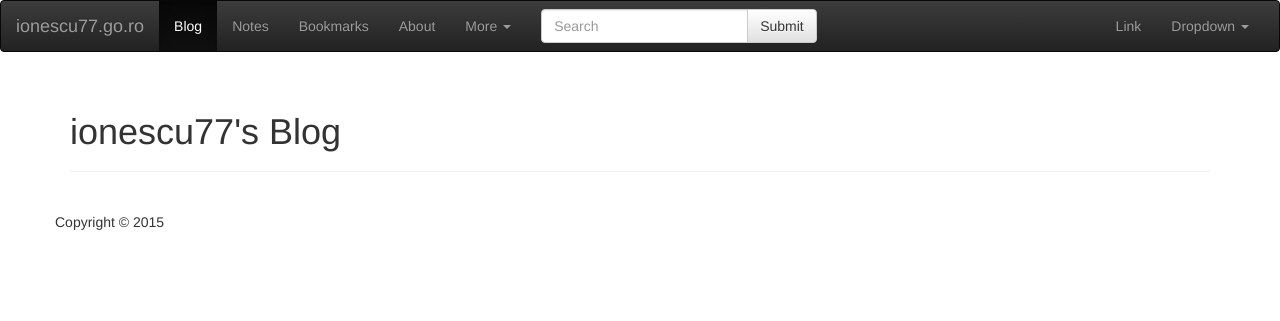
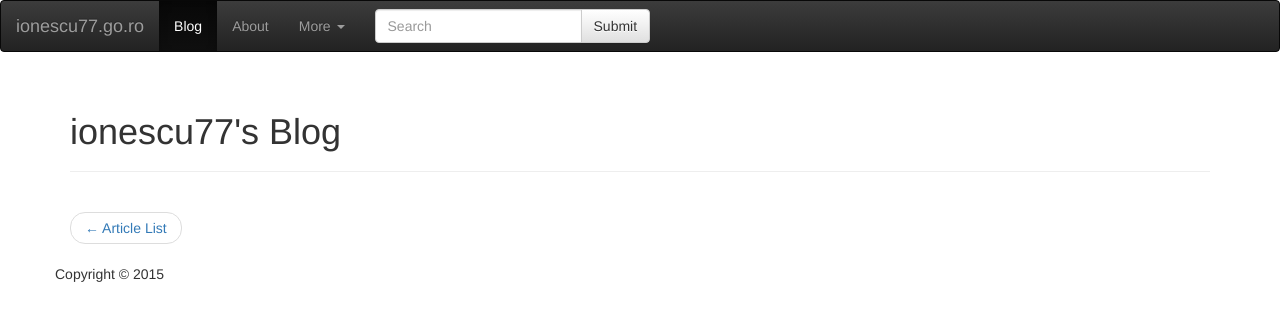
Before and after one commit to ionescu77/myWebsite, a Django app: template src/blogengine/templates/post_detail.html in a window 1280 px wide. Shown: the top 321 px of the page. Run offline with Django 3.2, Linux system fonts and the light colour scheme; the template is opened without the code that fills it, so the values that code supplies are empty; parts of the project's set-up code (start-up, migrations or seed data) failed here and were passed over; some libraries are stand-ins or nearby versions.

Commit message:
Added some niceties to improve blog readability etc

```diff
--- a/src/blogengine/templates/post_detail.html
+++ b/src/blogengine/templates/post_detail.html
@@ -8,4 +8,11 @@
         {{ object.text|custom_markdown }}
         <p><small>{{ object.pub_date }}</small></p>
         </div>
+
+        <nav>
+          <ul class="pager">
+            <li class="previous"><a href="/blog/"><span aria-hidden="true">&larr;</span> Article List</a></li>
+          </ul>
+        </nav>
+
     {% endblock %}
--- a/src/blogengine/templates/post_list.html
+++ b/src/blogengine/templates/post_list.html
@@ -7,7 +7,6 @@
         {% for post in object_list %}
           <div class="post">
             <h1><a href="{{ post.get_absolute_url }}">{{ post.title }}</a></h1>
-            {{ post.text | custom_markdown }}
             <p><small>{{ post.pub_date }}</small></p>
           </div>
         {% endfor %}
--- a/src/templates/includes/base.html
+++ b/src/templates/includes/base.html
@@ -38,20 +38,21 @@
             <!-- Collect the nav links, forms, and other content for toggling -->
             <div class="collapse navbar-collapse" id="bs-example-navbar-collapse-1">
               <ul class="nav navbar-nav">
-                <li class="active"><a href="#">Blog <span class="sr-only">(current)</span></a></li>
-                <li><a href="#">Notes</a></li>
-                <li><a href="#">Bookmarks</a></li>
-                <li><a href="#">About</a></li>
+                <li class="active"><a href="/blog/">Blog <span class="sr-only">(current)</span></a></li>
+                <li><a href="/about/">About</a></li>
                 <li class="dropdown">
                   <a href="#" class="dropdown-toggle" data-toggle="dropdown" role="button" aria-expanded="false">More <span class="caret"></span></a>
                   <ul class="dropdown-menu" role="menu">
+                    <li><a href="#">Bookmarks</a></li>
+                    <li><a href="#">Notes</a></li>
+                    <li class="divider"></li>
                     <li><a href="#">Books</a></li>
                     <li><a href="#">Photography</a></li>
                     <li><a href="#">Art</a></li>
                     <li class="divider"></li>
-                    <li><a href="#">Separated link</a></li>
-                    <li class="divider"></li>
-                    <li><a href="#">One more separated link</a></li>
+                    <li><a href="#">Sitess</a></li>
+                    <li><a href="#">Projects</a></li>
+                    <li><a href="#">Other</a></li>
                   </ul>
                 </li>
               </ul>
@@ -63,6 +64,7 @@
                   </span>
                 </div><!-- /input-group -->
               </form>
+              <!--
               <ul class="nav navbar-nav navbar-right">
                 <li><a href="#">Link</a></li>
                 <li class="dropdown">
@@ -76,6 +78,7 @@
                   </ul>
                 </li>
               </ul>
+            -->
             </div><!-- /.navbar-collapse -->
           </div><!-- /.container-fluid -->
         </nav>
```
